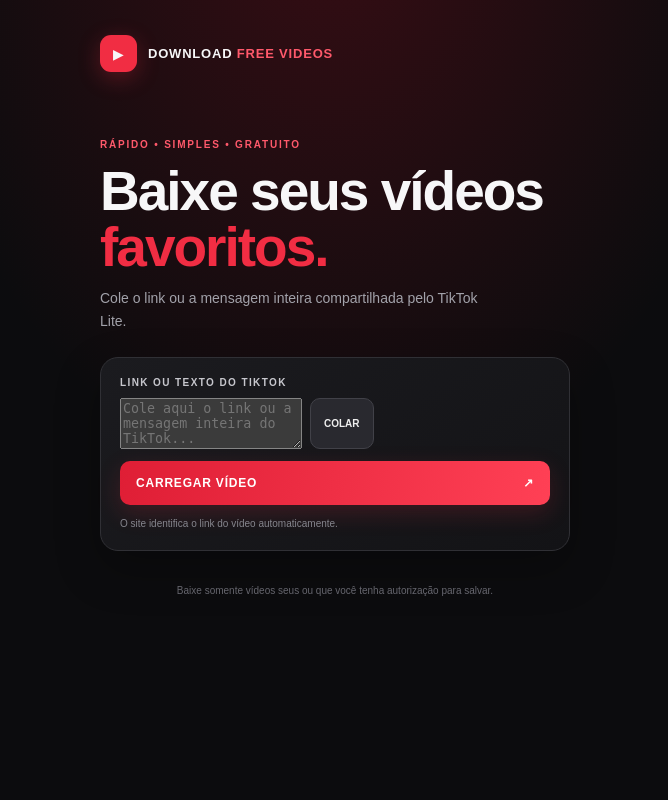
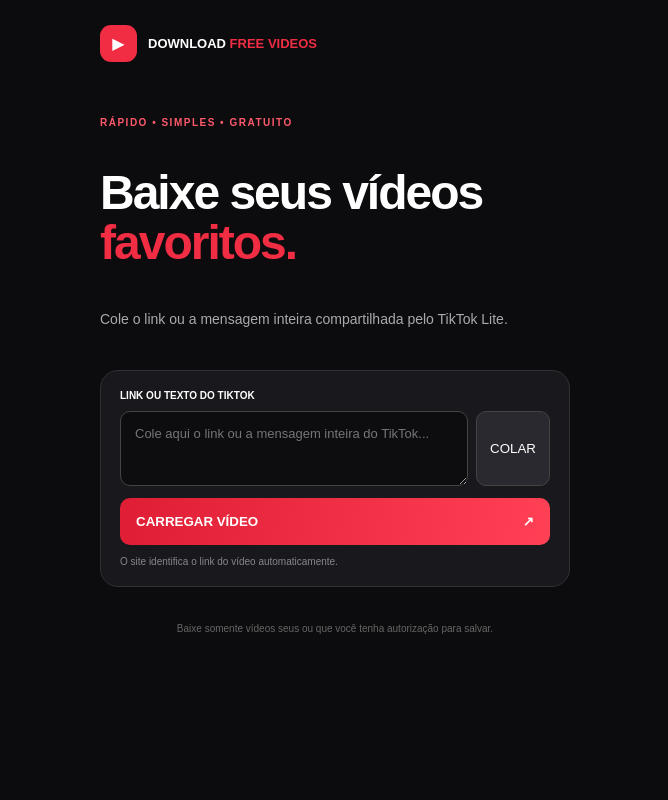
Before and after one commit to gitdev321g-cmd/download-free-videos., a Flask app: page / in a window 1280 px wide. Shown: the whole page, without its empty margins (305-973 px from the left). Run offline with Flask 3, Linux system fonts and the light colour scheme; some libraries are stand-ins or nearby versions.

Commit message:
Update style.css

```diff
--- a/download-free-videos/static/style.css
+++ b/download-free-videos/static/style.css
@@ -1,87 +1,216 @@
-* { box-sizing: border-box; }
+
+* {
+  box-sizing: border-box;
+}
 
 :root {
   color-scheme: dark;
   --red: #f12d43;
-  --red-light: #ff596b;
-  --muted: #a2a2aa;
+  --light: #ff596b;
 }
 
 body {
   margin: 0;
   min-height: 100vh;
-  padding: 25px 16px 35px;
-  color: #f7f7f8;
-  background:
-    radial-gradient(ellipse at 50% -15%, rgba(128, 15, 30, .38), transparent 48%),
-    #0c0c0e;
-  font-family: Arial, Helvetica, sans-serif;
+  padding: 25px 16px;
+  color: #fff;
+  background: #0c0c0e;
+  font-family: Arial, sans-serif;
 }
 
-.container { width: 100%; max-width: 470px; margin: 0 auto; }
+.container {
+  width: 100%;
+  max-width: 470px;
+  margin: auto;
+}
 
-.header { display: flex; align-items: center; gap: 11px; }
+.header {
+  display: flex;
+  align-items: center;
+  gap: 11px;
+}
+
 .brand-mark {
-  width: 37px; height: 37px; display: grid; place-items: center;
-  border-radius: 11px; background: var(--red); font-size: 14px;
-  box-shadow: 0 6px 22px rgba(241, 45, 67, .28);
+  width: 37px;
+  height: 37px;
+  display: grid;
+  place-items: center;
+  border-radius: 11px;
+  background: var(--red);
 }
-.brand-name { font-size: 13px; font-weight: 900; letter-spacing: .8px; }
-.brand-name span { color: var(--red-light); }
 
-.intro { padding: 57px 0 25px; }
-.eyebrow, .section-label {
-  color: var(--red-light); font-size: 10px; font-weight: 800; letter-spacing: 1.8px;
+.brand-name {
+  font-size: 13px;
+  font-weight: 900;
 }
-h1 { margin: 13px 0 12px; font-size: clamp(39px, 10vw, 55px); line-height: 1.02; letter-spacing: -2px; }
-h1 span { color: var(--red); }
-.intro p { max-width: 380px; margin: 0; color: var(--muted); font-size: 14px; line-height: 1.6; }
 
-.input-card, .result-card {
-  padding: 19px; border: 1px solid #303035; border-radius: 18px;
-  background: linear-gradient(145deg, #1b1b1f, #131316);
-  box-shadow: 0 18px 45px rgba(0, 0, 0, .25);
+.brand-name span,
+h1 span {
+  color: var(--red);
 }
-.input-card label { display: block; margin-bottom: 10px; color: #c7c7cd; font-size: 10px; font-weight: 800; letter-spacing: 1.4px; }
-.input-row { display: flex; gap: 8px; }
-input {
-  min-width: 0; flex: 1; padding: 14px 12px; border: 1px solid #3b3b42;
-  border-radius: 10px; outline: none; color: white; background: #0d0d10; font-size: 13px;
+
+.intro {
+  padding: 55px 0 25px;
 }
-input:focus { border-color: var(--red); }
+
+.eyebrow,
+.section-label {
+  color: var(--light);
+  font-size: 10px;
+  font-weight: bold;
+  letter-spacing: 1.5px;
+}
+
+h1 {
+  font-size: 48px;
+  line-height: 1.05;
+  letter-spacing: -2px;
+}
+
+.intro p {
+  color: #aaa;
+  font-size: 14px;
+  line-height: 1.6;
+}
+
+.input-card,
+.result-card {
+  padding: 19px;
+  border: 1px solid #303035;
+  border-radius: 18px;
+  background: #19191d;
+}
+
+.input-card label {
+  display: block;
+  margin-bottom: 10px;
+  font-size: 10px;
+  font-weight: bold;
+}
+
+.input-row {
+  display: flex;
+  gap: 8px;
+}
+
+textarea {
+  flex: 1;
+  min-width: 0;
+  padding: 14px;
+  border: 1px solid #444;
+  border-radius: 10px;
+  color: white;
+  background: #0d0d10;
+  font: 13px Arial;
+  resize: vertical;
+}
+
 .paste-button {
-  padding: 0 13px; border: 1px solid #414148; border-radius: 10px;
-  color: #eee; background: #29292f; font-size: 10px; font-weight: 800;
+  padding: 0 13px;
+  border: 1px solid #444;
+  border-radius: 10px;
+  color: white;
+  background: #29292f;
 }
+
 .main-button {
-  display: flex; justify-content: space-between; align-items: center; gap: 10px;
-  width: 100%; margin-top: 12px; padding: 15px 16px; border: 0; border-radius: 10px;
-  color: white; background: linear-gradient(100deg, #df1e35, #ff4055);
-  font-size: 12px; font-weight: 900; letter-spacing: .8px; cursor: pointer;
-  box-shadow: 0 8px 23px rgba(241, 45, 67, .18);
+  display: flex;
+  justify-content: space-between;
+  width: 100%;
+  margin-top: 12px;
+  padding: 16px;
+  border: none;
+  border-radius: 10px;
+  color: white;
+  background: linear-gradient(100deg, #df1e35, #ff4055);
+  font-weight: bold;
+  cursor: pointer;
 }
-.main-button:disabled { opacity: .58; cursor: wait; }
-.quality-note { margin-top: 11px; color: #85858d; font-size: 10px; line-height: 1.5; }
-.result-card { margin-top: 17px; }
+
+.main-button:disabled {
+  opacity: .6;
+}
+
+.quality-note {
+  margin-top: 11px;
+  color: #85858d;
+  font-size: 10px;
+}
+
+.result-card {
+  margin-top: 17px;
+}
+
 .preview {
-  position: relative; display: grid; place-items: center; overflow: hidden;
-  width: 100%; min-height: 190px; aspect-ratio: 16 / 9;
-  border-radius: 12px; background: #09090b;
+  display: grid;
+  place-items: center;
+  overflow: hidden;
+  width: 100%;
+  min-height: 190px;
+  aspect-ratio: 16 / 9;
+  border-radius: 12px;
+  background: #09090b;
 }
-.preview video, .preview img { display: block; width: 100%; max-height: 440px; object-fit: contain; }
-.preview-placeholder { padding: 20px; color: #777780; font-size: 12px; text-align: center; }
-.video-details { padding: 17px 2px 4px; }
-.video-details h2 { margin: 9px 0; font-size: 17px; overflow-wrap: anywhere; }
-.video-details p { margin: 0; color: #b7b7bf; font-size: 13px; line-height: 1.55; white-space: pre-wrap; overflow-wrap: anywhere; }
-.author { margin-top: 10px; color: var(--red-light); font-size: 11px; }
-.download-button { justify-content: center; }
-.download-button span:first-child { font-size: 18px; }
-.centered { text-align: center; }
-.status { min-height: 22px; padding: 12px 3px; color: #ff7887; font-size: 12px; text-align: center; }
-footer { padding: 8px 14px; color: #66666e; font-size: 10px; line-height: 1.5; text-align: center; }
-.hidden { display: none !important; }
 
-@media (min-width: 600px) {
-  body { padding-top: 35px; }
-  .intro { padding-top: 67px; }
+.preview video,
+.preview img {
+  width: 100%;
+  max-height: 440px;
+  object-fit: contain;
 }
+
+.preview-placeholder {
+  color: #888;
+  font-size: 12px;
+  text-align: center;
+}
+
+.video-details {
+  padding: 17px 2px;
+}
+
+.video-details h2 {
+  font-size: 17px;
+  overflow-wrap: anywhere;
+}
+
+.video-details p {
+  color: #bbb;
+  font-size: 13px;
+  line-height: 1.55;
+  overflow-wrap: anywhere;
+}
+
+.author {
+  color: var(--light);
+  font-size: 11px;
+}
+
+.download-button {
+  justify-content: center;
+  gap: 10px;
+}
+
+.centered {
+  text-align: center;
+}
+
+.status {
+  min-height: 22px;
+  padding: 12px 3px;
+  color: #ff7887;
+  font-size: 12px;
+  text-align: center;
+  overflow-wrap: anywhere;
+}
+
+footer {
+  padding: 12px;
+  color: #666;
+  font-size: 10px;
+  text-align: center;
+}
+
+.hidden {
+  display: none !important;
+}
```
